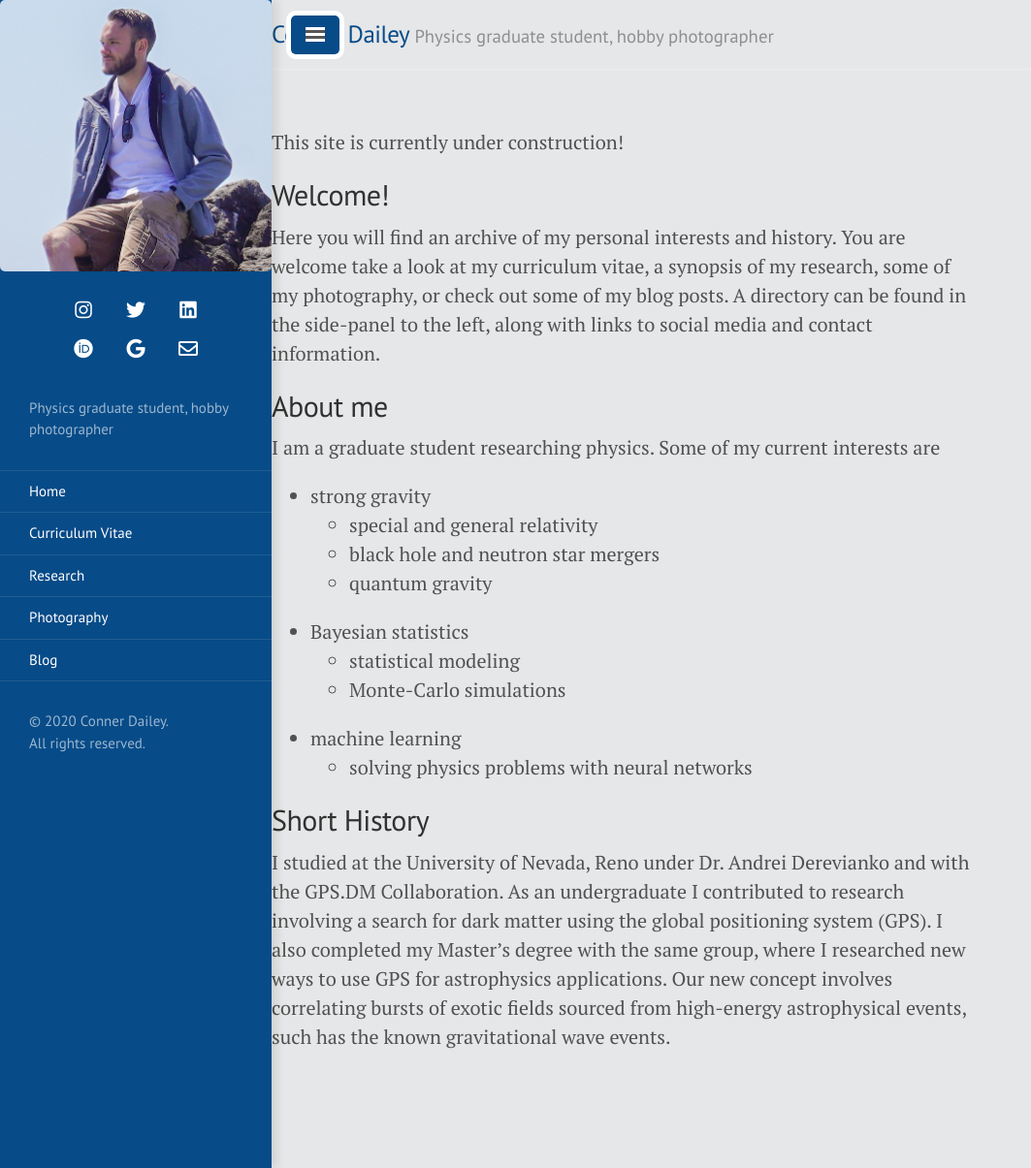
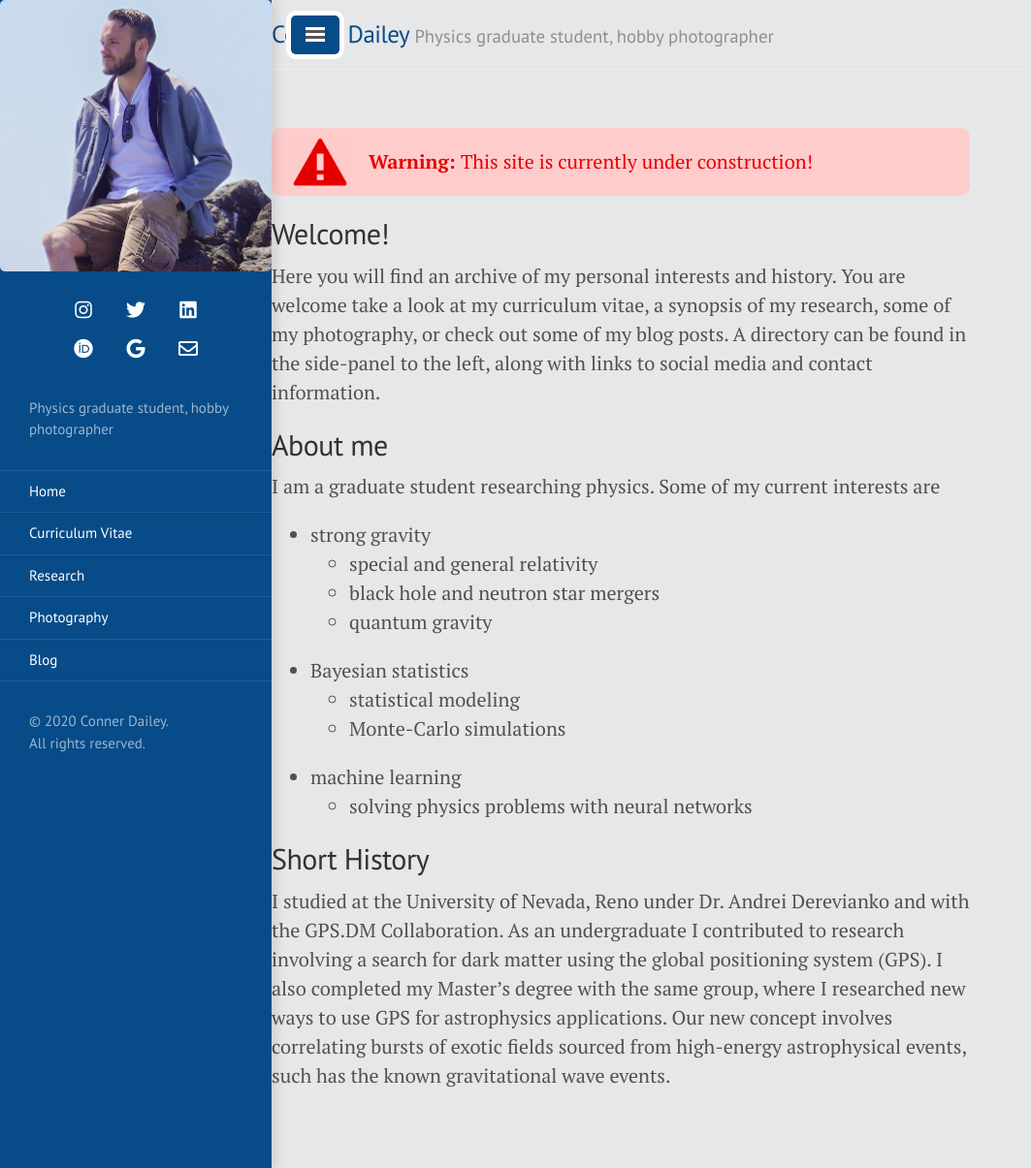
Before and after one commit to TakeTwiceDailey/TakeTwiceDailey.github.io, a Jekyll site: the page built from index.md, in a window 1280 px wide and 1205 px high. Shown: the whole window at 97% size, without its empty margins (0-1063 px from the left). Built offline with Jekyll 4.4.1, drawn with Linux system fonts in a browser that asks for light colours; nearby versions of some CDN libraries.

Commit message:
changed warning

```diff
--- a/index.md
+++ b/index.md
@@ -3,7 +3,7 @@ layout: page
 title: Welcome!
 ---
 
-<p style="warning">This site is currently under construction!</p>
+<p class="warning">This site is currently under construction!</p>
 
 ## Welcome!
 
```
